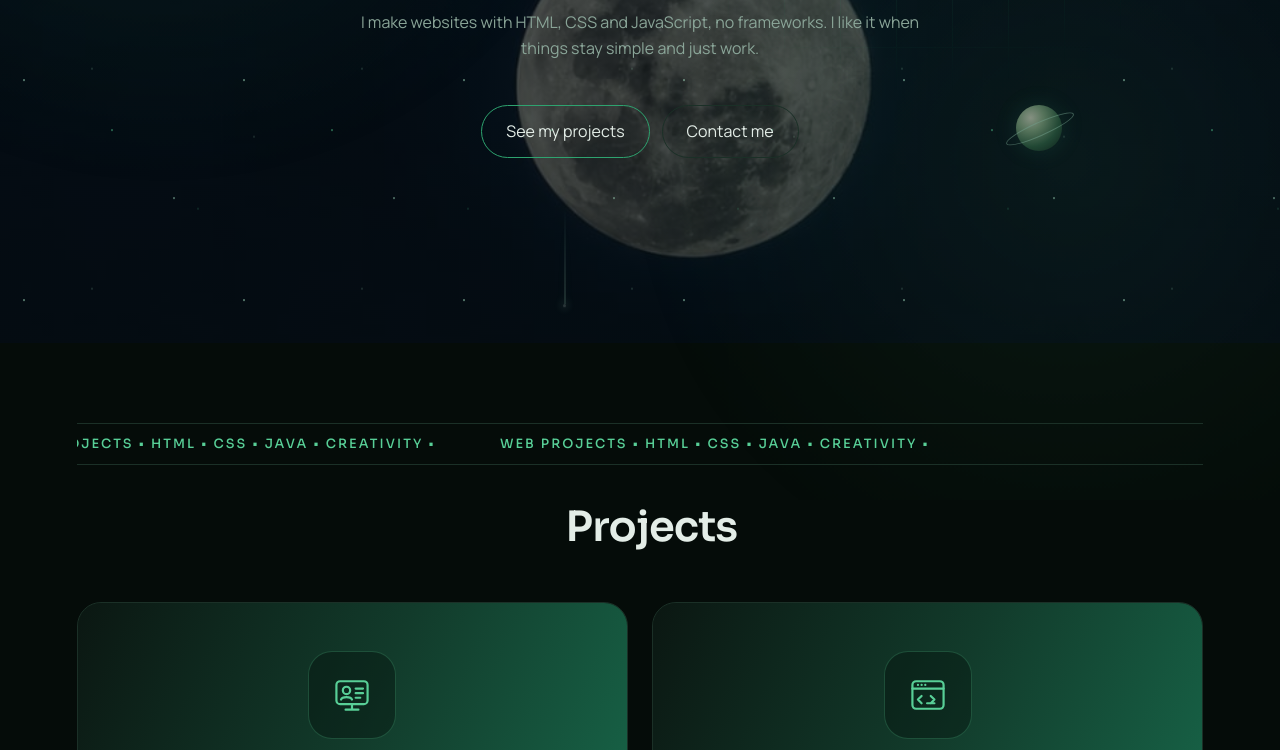
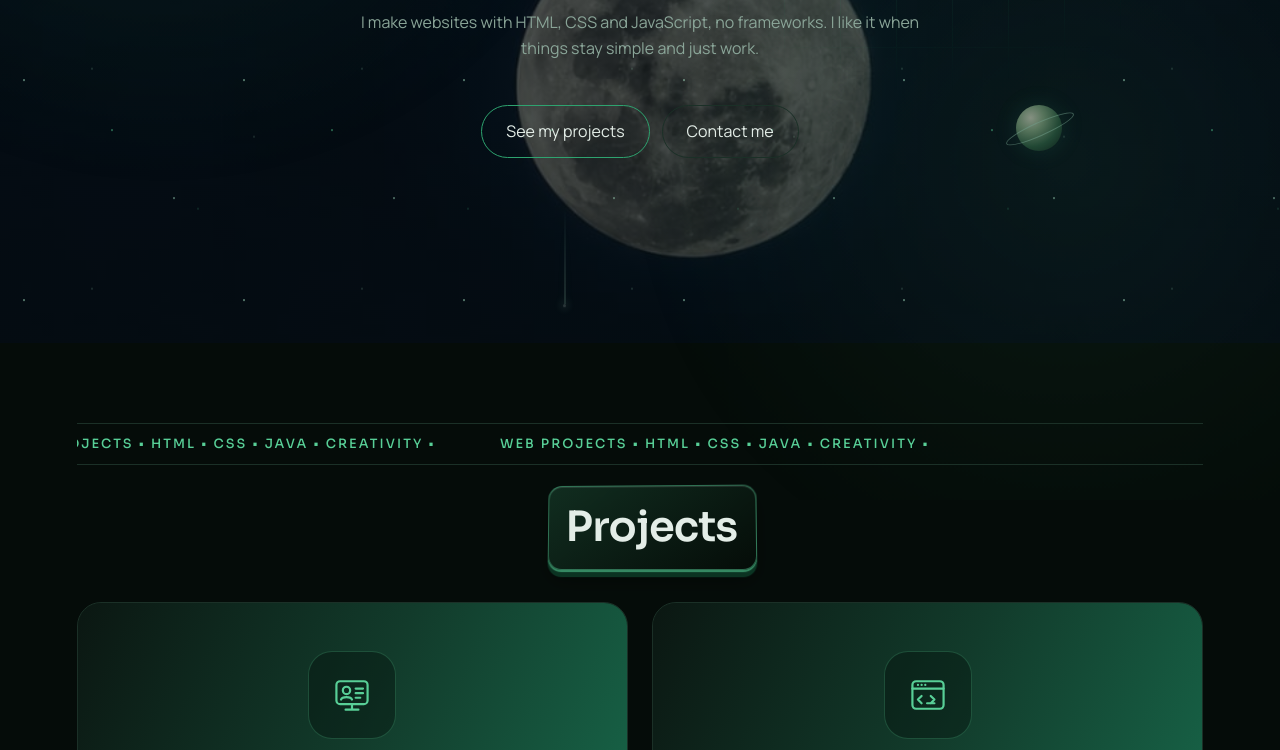
Before and after one commit to nanssmile/Portfolio_Smile, a plain HTML site: page index.html in a window 1280 px wide. Shown: the part 457-1207 px from the top of the page. Drawn offline with Linux system fonts and the light colour scheme.

Commit message:
Add 3D frames to main titles
Co-authored-by: Copilot <223556219+Copilot@users.noreply.github.com>

```diff
--- a/style.css
+++ b/style.css
@@ -40,6 +40,8 @@ section{padding:clamp(72px,12vw,140px) clamp(20px,6vw,96px)}
 h1,h2,h3{position:relative;font-family:var(--f1);font-weight:600;margin:0;animation:title-roll 4.5s ease-in-out infinite alternate}
 @keyframes title-roll{from{left:-12px}to{left:12px}}
 h2{font-size:clamp(1.7rem,4vw,2.6rem);letter-spacing:-.02em;margin-bottom:32px}
+h1,section>h2{display:table;width:fit-content;max-width:100%;margin-left:auto;margin-right:auto;isolation:isolate}
+h1::before,section>h2::before{content:"";position:absolute;inset:-.2em -.45em;z-index:-1;border:1px solid rgba(88,207,151,.5);border-radius:14px;background:linear-gradient(145deg,rgba(19,54,38,.78),rgba(4,12,8,.78));box-shadow:inset 0 1px 0 rgba(255,255,255,.12),0 2px 0 rgba(88,207,151,.55),0 7px 0 rgba(12,56,37,.9),0 12px 20px rgba(0,0,0,.42);transform:perspective(600px) rotateX(4deg) rotateY(-3deg)}
 p{margin:0 0 1em;max-width:62ch;color:var(--mu)}
 .hero{min-height:100svh;display:flex;flex-direction:column;justify-content:center;padding-top:120px}
 h1{font-size:clamp(2.4rem,9.4vw,7rem);line-height:1.02;letter-spacing:-.035em}
```
